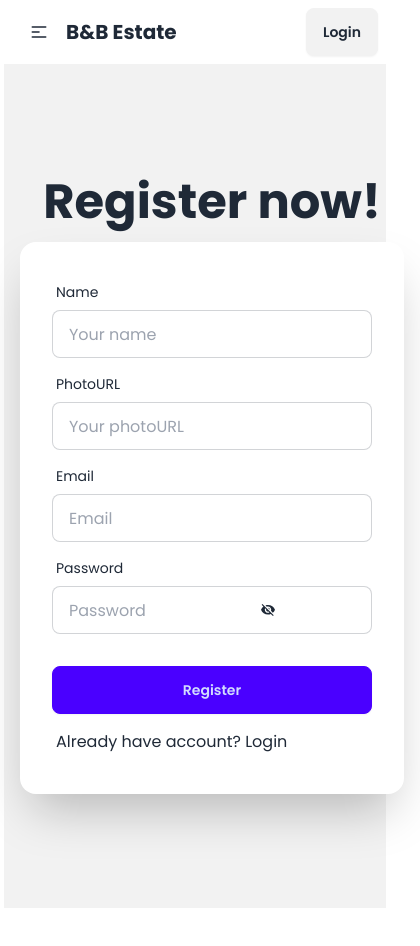
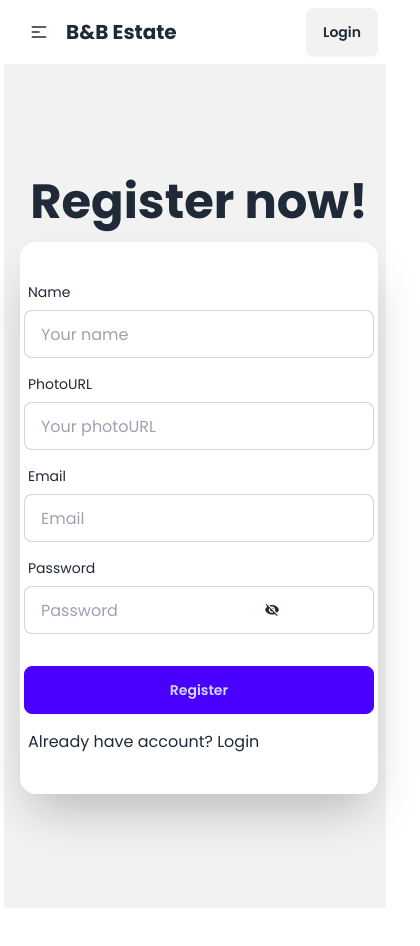
Before and after one commit to Badhon-Sarker/B-B-Estate, a React (Vite) app: page /register in a window 390 px wide. Shown: the top 946 px of the page, 420 px wide, since content can reach past the window. Built offline with nearby package versions, Linux system fonts and the light colour scheme; no server answers.

Commit message:
responsive solved

```diff
--- a/src/Routes/EstateDetails/EstateDetails.jsx
+++ b/src/Routes/EstateDetails/EstateDetails.jsx
@@ -37,7 +37,7 @@ const EstateDetails = () => {
         </div>
 
         <div data-aos="zoom-in" data-aos-duration="1000" className="relative">
-          <div className=" absolute mt-2 md:mt-5 ml-2 md:ml-5 xl:ml-48">
+          <div className=" absolute mt-2 md:mt-5 ml-2 md:ml-5 lg:ml-10 xl:ml-56 ">
             <div className="skeleton rounded-full w-10 h-10 text-xl font-semibold md:w-20 md:h-20 flex justify-center items-center md:text-3xl md:font-extrabold bg-yellow-300">
               {status}
             </div>
@@ -76,9 +76,3 @@ const EstateDetails = () => {
 };
 
 export default EstateDetails;
-
-{
-  /* <div className="skeleton rounded-full w-10 h-10 text-xl font-semibold md:w-20 md:h-20 flex justify-center items-center md:text-3xl md:font-extrabold bg-yellow-300">
-                {status}
-              </div> */
-}
--- a/src/Routes/Login/Login.jsx
+++ b/src/Routes/Login/Login.jsx
@@ -66,7 +66,7 @@ const Login = () => {
           <h1 className="text-5xl font-bold">Login now!</h1>
         </div>
         <div data-aos="zoom-in" data-aos-duration="1000" className="card shrink-0 w-full max-w-sm shadow-2xl bg-base-100">
-          <form onSubmit={handleSubmit(onSubmit)} className="card-body">
+          <form onSubmit={handleSubmit(onSubmit)} className="card-body px-1">
             <div className="form-control">
               <label className="label">
                 <span className="label-text">Email</span>
--- a/src/Routes/Registration/Registration.jsx
+++ b/src/Routes/Registration/Registration.jsx
@@ -47,12 +47,12 @@ const Registration = () => {
 
     if (!isUpperCaseIncluded(password)) {
       setPassErr("");
-      return setPassErr("Password need to have Uppercase");
+      return setPassErr("Password must have at least one Uppercase");
     }
 
     if (!isLowerCaseIncluded(password)) {
       setPassErr("");
-      return setPassErr("Password need to have Lowercase");
+      return setPassErr("Password must have at least one Lowercase");
     }
 
     registerUser(email, password)
@@ -80,7 +80,7 @@ const Registration = () => {
           <h1 data-aos="fade-down" data-aos-duration="1000" className="text-5xl font-bold">Register now!</h1>
         </div>
         <div data-aos="zoom-in" data-aos-duration="1000" className="card shrink-0 w-full max-w-sm shadow-2xl bg-base-100">
-          <form onSubmit={handleSubmit(onSubmit)} className="card-body">
+          <form onSubmit={handleSubmit(onSubmit)} className="card-body px-1">
             <div className="form-control">
               <label className="label">
                 <span className="label-text">Name</span>
@@ -139,7 +139,7 @@ const Registration = () => {
                   />
                 </div>
 
-                <div onClick={()=>{setShowPassword(!showPassword)}} className="absolute ml-52 md:ml-60 mt-4">
+                <div onClick={()=>{setShowPassword(!showPassword)}} className="absolute ml-60 md:ml-60 mt-4">
                   {
                     show? <IoEye /> : <IoMdEyeOff />
                   }
--- a/src/Routes/UpdateProfile/UpdateProfile.jsx
+++ b/src/Routes/UpdateProfile/UpdateProfile.jsx
@@ -38,7 +38,7 @@ const UpdateProfile = () => {
           <h1 className="text-5xl font-bold">Update here!</h1>
         </div>
         <div data-aos="zoom-in" data-aos-duration="1000" className="card shrink-0 w-full max-w-sm shadow-2xl bg-base-100">
-          <form onSubmit={handleSubmit(onSubmit)} className="card-body">
+          <form onSubmit={handleSubmit(onSubmit)} className="card-body px-1">
             <div className="form-control">
               <label className="label">
                 <span className="label-text">Name</span>
```
Also changed, not shown: src/Components/EstateDetails/EstateDetails.jsx (deleted, +0 -13 lines).
